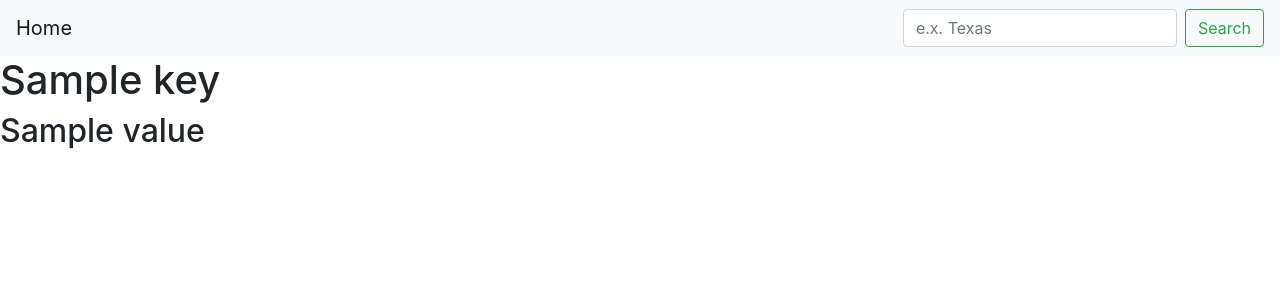
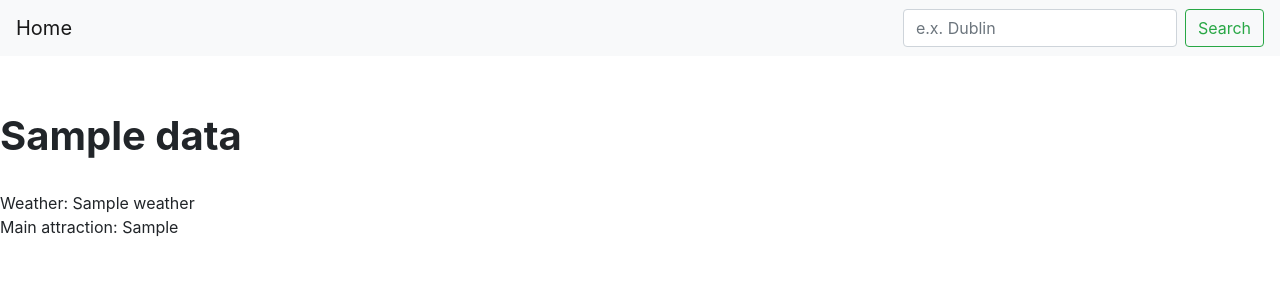
Before and after one commit to sarahhancock/trip_a_lot, a Flask app: template webserver/templates/view.html in a window 1280 px wide. Shown: the top 300 px of the page. Run offline with Flask 2, Linux system fonts and the light colour scheme; the template is opened without the code that fills it: most values are stand-ins (such as "Sample title", 1, 10 or a date in 2020); parts of the project's set-up code (start-up, migrations or seed data) failed here and were passed over; some libraries are stand-ins or nearby versions.

Commit message:
Fix server issue

```diff
--- a/webserver/server.py
+++ b/webserver/server.py
@@ -44,12 +44,12 @@ def index():
 
 @app.route('/view/<name>')
 def view(name=None):
-    cursor = g.conn.execute("SELECT weather, main_attraction FROM city WHERE name = {}".format(name))
+    cursor = g.conn.execute("SELECT name, weather, main_attraction FROM city WHERE name = '{}'".format(name))
     city = {}
     for result in cursor:
-      city["name"] = name
-      city["weather"] = weather
-      city["main_attraction"] = main_attraction
+      city["name"] = str(result['name'])
+      city["weather"] = str(result['weather'])
+      city["main_attraction"] = str(result['main_attraction'])
     cursor.close()
     context = dict(data = city)
     return render_template('view.html', **context)
--- a/webserver/static/index.js
+++ b/webserver/static/index.js
@@ -1,8 +1,8 @@
 
 $(document).ready(function(){
-    alert("hi!")
-    $(".card").click(function(){
-        alert(this.id)
+
+    $(".btn").click(function(){
+
         route = "/view/" + this.id
         window.location.href = route
     })
--- a/webserver/templates/layout.html
+++ b/webserver/templates/layout.html
@@ -20,7 +20,7 @@
       <ul class="navbar-nav mr-auto">
       </ul>
       <div class="form-inline my-2 my-lg-0">
-        <input id = "search-inp" class="form-control mr-sm-2" type="search" placeholder="e.x. Texas" aria-label="Search">
+        <input id = "search-inp" class="form-control mr-sm-2" type="search" placeholder="e.x. Dublin " aria-label="Search">
         <button id = "search-btn" class="btn btn-outline-success my-2 my-sm-0" type="button">Search</button>
       </div>
     </div>
--- a/webserver/templates/view.html
+++ b/webserver/templates/view.html
@@ -21,14 +21,9 @@
     {% extends "layout.html" %}
     {% block content %}
     <body>
-      {% for dict_item in parent_dict %}
-        {% for key, value in dict_item.items() %}
-          <div>
-            <h1>{{key}}</h1>
-            <h2>{{value}}</h2>
-          </div>
-        {% endfor %}
-      {% endfor %}
+    	<div id = "header">{{ data["name"] }}</div>
+	<div>Weather: {{ data["weather"] }}</div>
+	<div> Main attraction: {{ data["main_attraction"] }}</div>
 
     </body>
     {% endblock %}
```
Also changed, not shown: webserver/templates/index.html (+7 -3 lines).
